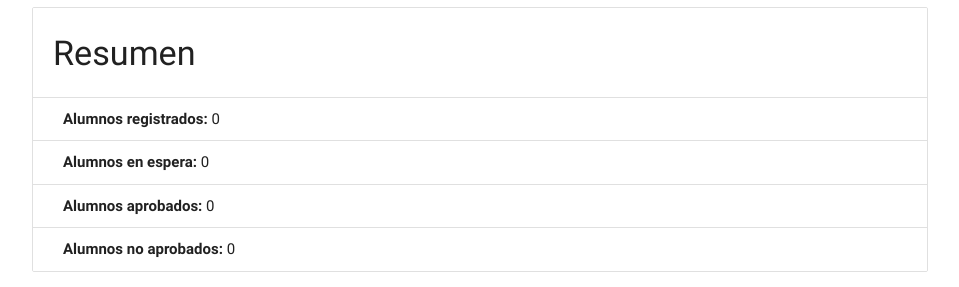
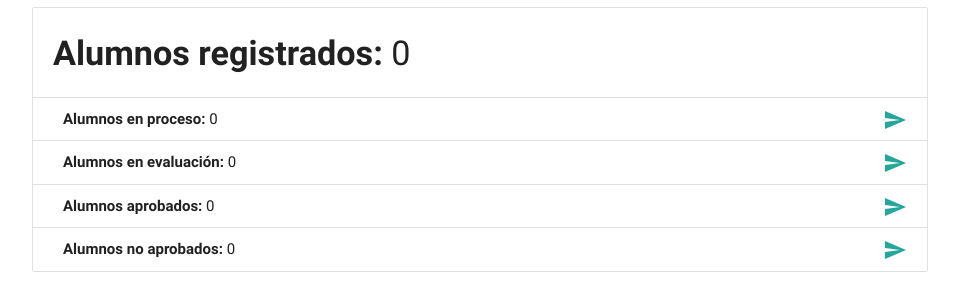
Before and after one commit to Reynald0/Real, a Django app: page /lista_alumnos/ in a window 1280 px wide. Shown: the part 140-427 px from the top of the page, without its empty margins (160-1119 px from the left). Run offline with Django 3.2, Linux system fonts and the light colour scheme; the visitor is signed in with stand-in values (Sample User, id 1); data that the repository does not hold is empty.

Commit message:
Filtros de lista de alumnos
** Se filtran por estado de solicitud, al entrar a la lista se muestran
todos los alumnos y a desde ahí se puede elegir que filtrar.

```diff
--- a/cuentas/urls.py
+++ b/cuentas/urls.py
@@ -17,6 +17,10 @@ urlpatterns = [
     url(r'^perfil/cambiar_pass/$', views.cambiar_pass, name='cambiar_pass'),
     url(r'^contacto/$', views.contacto, name='contacto'),
     url(r'^lista_alumnos/$', views.lista_alumnos, name='lista_alumnos'),
+    url(r'^lista_alumnos/en_proceso/', views.lista_alumnos_en_proceso, name='lista_alumnos_en_proceso'),
+    url(r'^lista_alumnos/en_evaluacion/', views.lista_alumnos_en_evaluacion, name='lista_alumnos_en_evaluacion'),
+    url(r'^lista_alumnos/aprobados/', views.lista_alumnos_aprobados, name='lista_alumnos_aprobados'),
+    url(r'^lista_alumnos/no_aprobados/', views.lista_alumnos_no_aprobados, name='lista_alumnos_no_aprobados'),
     url(r'^lista_alumnos/aprobar/(?P<matricula>[0-9]+)$', views.aprobar_alumno, name='aprobar_alumno'),
     url(r'^lista_alumnos/no_aprobar/(?P<matricula>[0-9]+)$', views.no_aprobar_alumno, name='no_aprobar_alumno'),
 ]
--- a/cuentas/views.py
+++ b/cuentas/views.py
@@ -147,9 +147,10 @@ def contacto(request): #Se define la funcion contacto el cual es el nombre de la
     return render(request, 'cuentas/contacto.html')
 
 @login_required(login_url='login_alumno')
-def lista_alumnos(request): #Se define la funcion lista_alumnos el cual es el nombre de la vista a mostrar
+def lista_alumnos(request, alumnos=Alumno.objects.order_by('no_control')): #Se define la funcion lista_alumnos el cual es el nombre de la vista a mostrar
     if request.user.is_superuser: #Si el usuario es super usuario
-        alumnos = Alumno.objects.order_by('no_control')
+        total_alumnos = len(Alumno.objects.all())
+        alumnos_en_proceso = Alumno.objects.order_by('no_control').filter(estado_solicitud__id=1)
         alumnos_en_espera = Alumno.objects.order_by('no_control').filter(estado_solicitud__id=2)
         alumnos_aprobados = Alumno.objects.order_by('no_control').filter(estado_solicitud__id=3)
         alumnos_no_aprobados = Alumno.objects.order_by('no_control').filter(estado_solicitud__id=4)
@@ -163,12 +164,32 @@ def lista_alumnos(request): #Se define la funcion lista_alumnos el cual es el no
                                               str(documento_kardex.url_documento)]
 
         # Regresa el html 'lista_alumnos' renderizado para ser visto y con las variables: alumnos, total_alumnos
-        return render(request, 'cuentas/lista_alumnos.html', {'alumnos': alumnos, 'total_alumnos': len(alumnos),
+        return render(request, 'cuentas/lista_alumnos.html', {'alumnos': alumnos, 'total_alumnos': total_alumnos,
                                'alumnos_en_espera' : len(alumnos_en_espera), 'diccionario_documentos': diccionario_documentos,
-                               'alumnos_aprobados': len(alumnos_aprobados), 'alumnos_no_aprobados': len(alumnos_no_aprobados)})
+                               'alumnos_en_proceso': len(alumnos_en_proceso), 'alumnos_aprobados': len(alumnos_aprobados),
+                               'alumnos_no_aprobados': len(alumnos_no_aprobados)})
     else:
         return redirect('perfil_alumno')
 
+@login_required(login_url='login_alumno')
+def lista_alumnos_en_proceso(request):
+    alumnos_en_proceso = Alumno.objects.filter(estado_solicitud__id=1).order_by('no_control')
+    return lista_alumnos(request, alumnos_en_proceso)
+
+@login_required(login_url='login_alumno')
+def lista_alumnos_en_evaluacion(request):
+    alumnos_en_evaluacion = Alumno.objects.filter(estado_solicitud__id=2).order_by('no_control')
+    return lista_alumnos(request, alumnos_en_evaluacion)
+
+@login_required(login_url='login_alumno')
+def lista_alumnos_aprobados(request):
+    alumnos_aprobados = Alumno.objects.filter(estado_solicitud__id=3).order_by('no_control')
+    return lista_alumnos(request, alumnos_aprobados)
+
+@login_required(login_url='login_alumno')
+def lista_alumnos_no_aprobados(request):
+    alumnos_no_aprobados = Alumno.objects.filter(estado_solicitud__id=4).order_by('no_control')
+    return lista_alumnos(request, alumnos_no_aprobados)
 
 def login_alumno(request): #Se define la funcion login_alumno el cual es el nombre de la vista a mostrar
     error = False
@@ -326,6 +347,8 @@ def aprobar_alumno(request, matricula):
         alumno.estado_solicitud_id = 3
         alumno.save()
         return redirect('lista_alumnos')
+    else:
+        return redirect('perfil_alumno')
 
 @login_required(login_url='login_alumno')
 def no_aprobar_alumno(request, matricula):
@@ -334,3 +357,5 @@ def no_aprobar_alumno(request, matricula):
         alumno.estado_solicitud_id = 4
         alumno.save()
         return redirect('lista_alumnos')
+    else:
+        return redirect('perfil_alumno')
--- a/templates/cuentas/lista_alumnos.html
+++ b/templates/cuentas/lista_alumnos.html
@@ -6,11 +6,39 @@
 {% endblock encabezado%}
 {% block contenido %}
     <ul class="collection with-header">
-      <li class="collection-header"><h4>Resumen</h4></li>
-      <li class="collection-item"><b>Alumnos registrados:  </b> {{ total_alumnos }} </li>
-      <li class="collection-item"><b>Alumnos en espera:    </b> {{ alumnos_en_espera }}</li>
-      <li class="collection-item"><b>Alumnos aprobados:    </b> {{ alumnos_aprobados }}</li>
-      <li class="collection-item"><b>Alumnos no aprobados: </b> {{ alumnos_no_aprobados }}</li>
+      <li class="collection-header"><h4><b>Alumnos registrados:  </b> {{ total_alumnos }}</h4></li>
+      <li class="collection-item">
+          <div>
+              <b>Alumnos en proceso:  </b> {{ alumnos_en_proceso }}
+              <a href="{% url 'lista_alumnos_en_proceso' %}" class="secondary-content">
+                  <i class="material-icons">send</i>
+              </a>
+          </div>
+      </li>
+      <li class="collection-item">
+          <div>
+               <b>Alumnos en evaluación:    </b> {{ alumnos_en_espera }}
+              <a href="{% url 'lista_alumnos_en_evaluacion' %}" class="secondary-content">
+                  <i class="material-icons">send</i>
+              </a>
+          </div>
+      </li>
+      <li class="collection-item">
+          <div>
+                <b>Alumnos aprobados:    </b> {{ alumnos_aprobados }}
+              <a href="{% url 'lista_alumnos_aprobados' %}" class="secondary-content">
+                  <i class="material-icons">send</i>
+              </a>
+          </div>
+      </li>
+      <li class="collection-item">
+          <div>
+                <b>Alumnos no aprobados: </b> {{ alumnos_no_aprobados }}
+              <a href="{% url 'lista_alumnos_no_aprobados' %}" class="secondary-content">
+                  <i class="material-icons">send</i>
+              </a>
+          </div>
+      </li>
     </ul>
 	<table class="highlight centered responsive-table">
 				 <thead>
```
